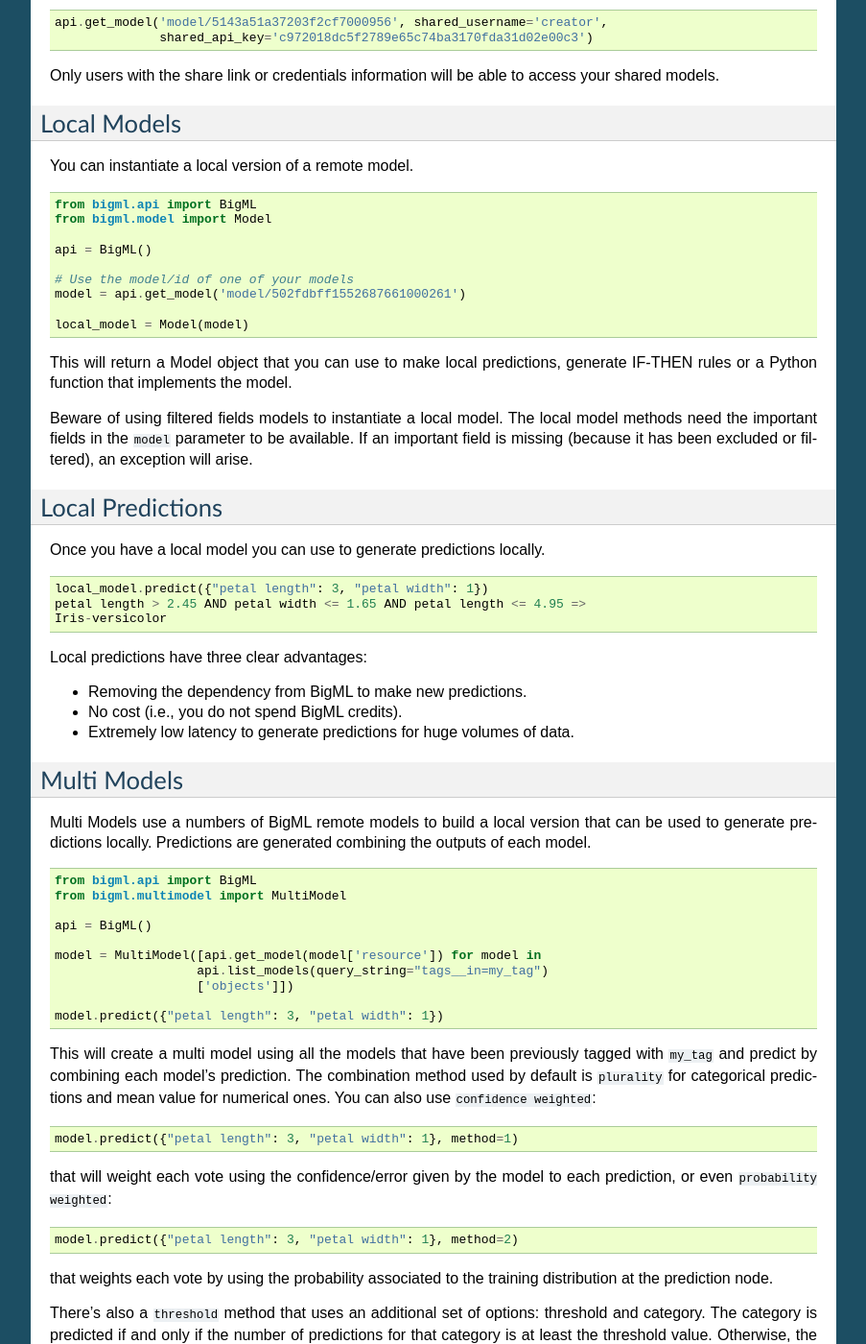
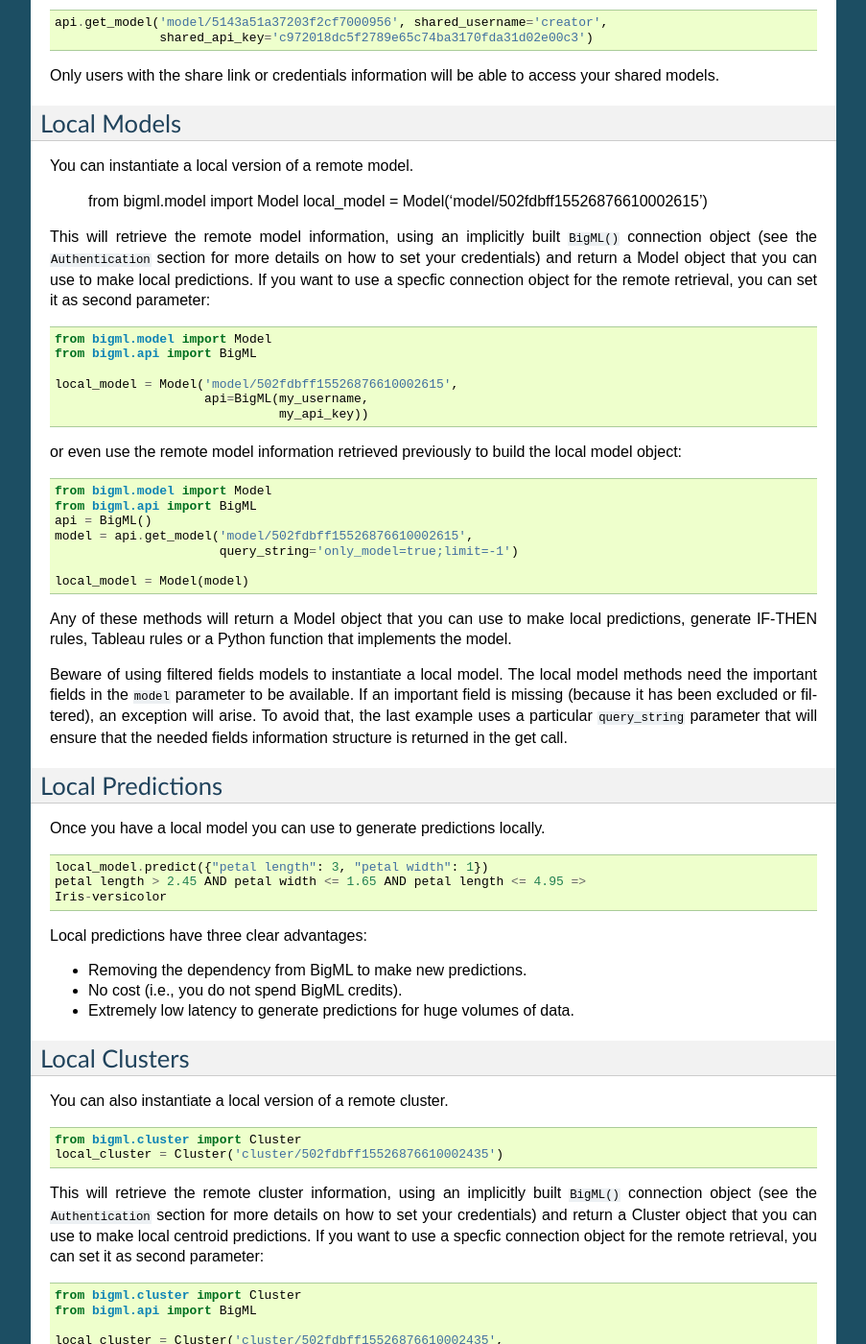
Before and after one commit to bigmlcom/python, a Sphinx documentation site: the page built from docs/index.rst, in a window 1280 px wide and 1400 px high, scrolled down 18923 px. Shown: the whole window at 96% size, without its empty margins (198-1101 px from the left). Built offline with Sphinx 7.4.7, drawn with Linux system fonts in a browser that asks for light colours; some of the changed text lies outside the part shown.

Commit message:
Adding doc changes for local clusters and tests changes to meet backend's

```diff
--- a/HISTORY.rst
+++ b/HISTORY.rst
@@ -2,6 +2,11 @@
 
 History
 -------
+
+1.5.0 (2014-06-05)
+~~~~~~~~~~~~~~~~~~
+
+- Adding local cluster to produce centroid predictions locally.
 
 1.4.4 (2014-05-23)
 ~~~~~~~~~~~~~~~~~~
--- a/bigml/__init__.py
+++ b/bigml/__init__.py
@@ -1 +1 @@
-__version__ = '1.4.4'
+__version__ = '1.5.0'
--- a/docs/index.rst
+++ b/docs/index.rst
@@ -1198,25 +1198,44 @@
 
 You can instantiate a local version of a remote model.
 
-::
-
-   from bigml.api import BigML
-   from bigml.model import Model
-
-   api = BigML()
-
-   # Use the model/id of one of your models
-   model = api.get_model('model/502fdbff1552687661000261')
-
-   local_model = Model(model)
-
-This will return a Model object that you can use to make local predictions,
-generate IF-THEN rules or a Python function that implements the model.
+    from bigml.model import Model
+    local_model = Model('model/502fdbff15526876610002615')
+
+This will retrieve the remote model information, using an implicitly built
+``BigML()`` connection object (see the ``Authentication`` section for more
+details on how to set your credentials) and return a Model object
+that you can use to make local predictions. If you want to use a
+specfic connection object for the remote retrieval, you can set it as second
+parameter::
+
+    from bigml.model import Model
+    from bigml.api import BigML
+
+    local_model = Model('model/502fdbff15526876610002615',
+                        api=BigML(my_username,
+                                  my_api_key))
+
+or even use the remote model information retrieved previously to build the
+local model object::
+
+    from bigml.model import Model
+    from bigml.api import BigML
+    api = BigML()
+    model = api.get_model('model/502fdbff15526876610002615',
+                          query_string='only_model=true;limit=-1')
+
+    local_model = Model(model)
+
+Any of these methods will return a Model object that you can use to make
+local predictions, generate IF-THEN rules, Tableau rules
+or a Python function that implements the model.
 
 Beware of using filtered fields models to instantiate a local model. The local
 model methods need the important fields in the ``model`` parameter to be
 available. If an important field is missing (because it has been excluded or
-filtered), an exception will arise.
+filtered), an exception will arise. To avoid that, the last example uses a
+particular ``query_string`` parameter that will ensure that the needed
+fields information structure is returned in the get call.
 
 Local Predictions
 -----------------
@@ -1237,6 +1256,66 @@
 
 - Extremely low latency to generate predictions for huge volumes of data.
 
+Local Clusters
+--------------
+
+You can also instantiate a local version of a remote cluster.
+
+::
+
+    from bigml.cluster import Cluster
+    local_cluster = Cluster('cluster/502fdbff15526876610002435')
+
+This will retrieve the remote cluster information, using an implicitly built
+``BigML()`` connection object (see the ``Authentication`` section for more
+details on how to set your credentials) and return a Cluster object
+that you can use to make local centroid predictions. If you want to use a
+specfic connection object for the remote retrieval, you can set it as second
+parameter::
+
+    from bigml.cluster import Cluster
+    from bigml.api import BigML
+
+    local_cluster = Cluster('cluster/502fdbff15526876610002435',
+                            api=BigML(my_username,
+                                      my_api_key))
+
+or even use the remote cluster information retrieved previously to build the
+local cluster object::
+
+    from bigml.cluster import Cluster
+    from bigml.api import BigML
+    api = BigML()
+    cluster = api.get_cluster('cluster/502fdbff15526876610002435',
+                              query_string='limit=-1')
+
+    local_cluster = Cluster(cluster)
+
+Note that in this example we used a ``limit=-1`` query string for the cluster
+retrieval. This ensures that all fields are retrieved by the get method in the
+same call (unlike in the standard calls where the number of fields returned is
+limited).
+
+Local Centroids
+---------------
+
+Using the local cluster object, you can predict the centroid associated to
+an input data set::
+
+    local_cluster.centroid({'petal length': 1, 'petal width': 1,
+                            'sepal length': 1, 'sepal width': 1,
+                            'species': 'Iris-setosa'})
+    {'distance': 1.025809521648238, 'centroid_name': 'Cluster 0',
+     'centroid_id': '000000'}
+
+
+You must keep in mind, though, that to obtain a centroid prediction, input data
+must have values for all the numeric fields. No missing values for the numeric
+fields are allowed.
+
+As in the local model predictions, producing local centroids can be done
+independently of BigML servers, so no cost or connection latencies are
+involved.
 
 Multi Models
 ------------
```
Also changed, not shown: 8 other files.
